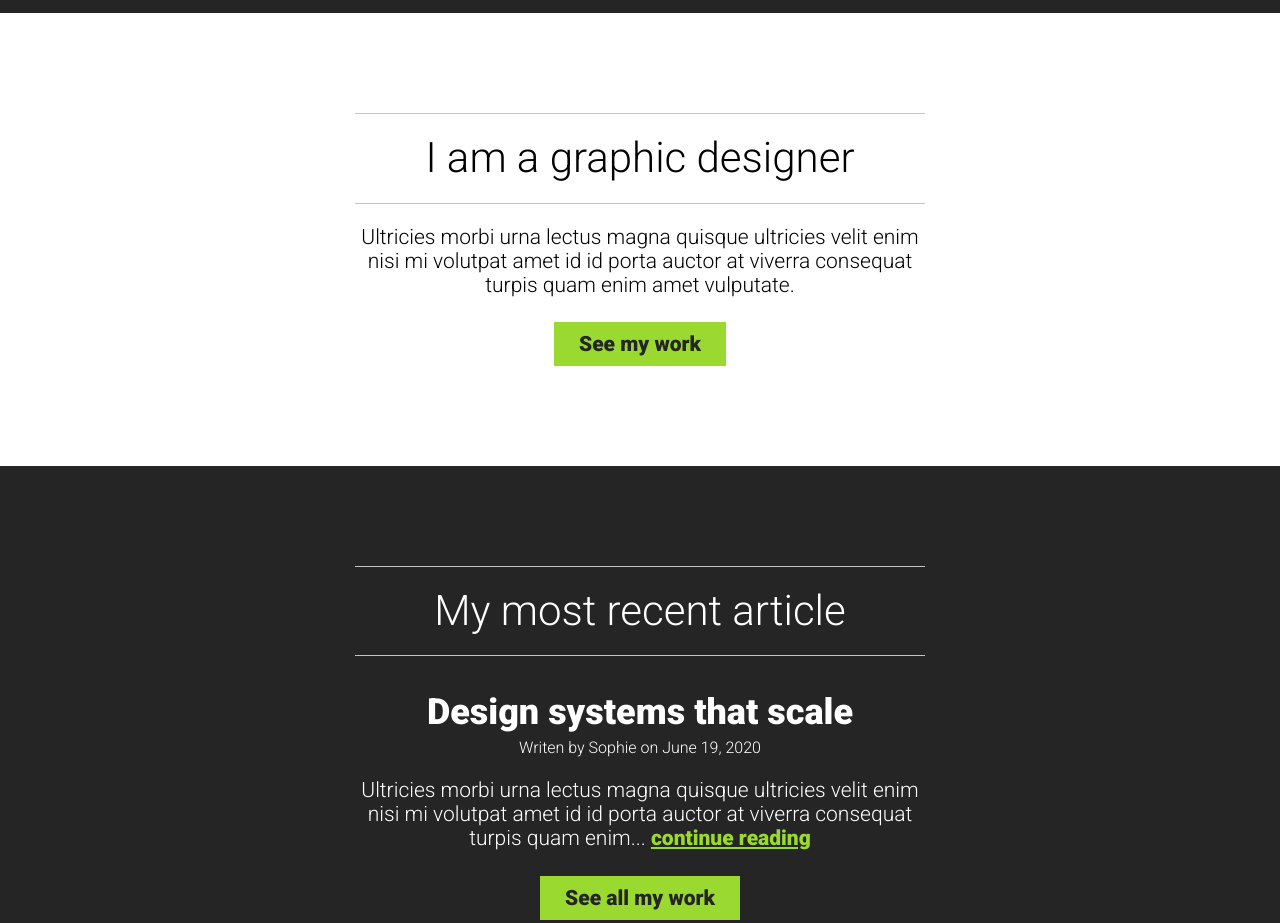
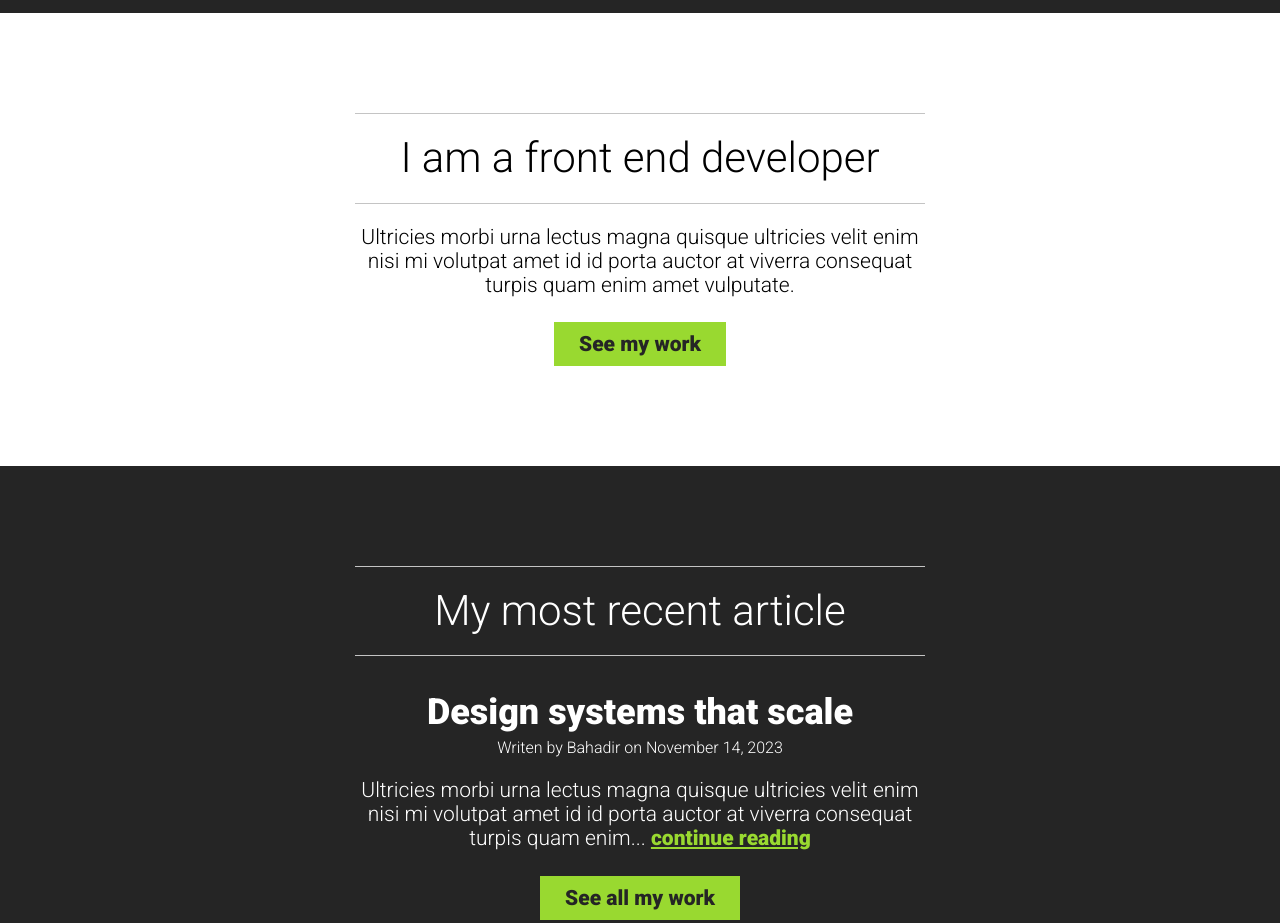
Before and after one commit to BahadirSnow/MyPage, a website built with Vite: page index.html in a window 1280 px wide. Shown: the part 680-1603 px from the top of the page. Built offline with nearby package versions, Linux system fonts and the light colour scheme.

Commit message:
Updated some information

```diff
--- a/index.html
+++ b/index.html
@@ -17,7 +17,7 @@
 
             <section class="about-me">
                 <div class="container">
-                    <h2>I am a <span class="accent-text">graphic designer</span></h2>
+                    <h2>I am a <span class="accent-text">front end developer</span></h2>
                     <p>Ultricies morbi urna lectus magna quisque ultricies velit enim nisi mi volutpat amet id id porta auctor at viverra consequat turpis quam enim amet vulputate.</p>
                     <a href="#" class="btn">See my work</a>
                 </div>
@@ -29,7 +29,7 @@
                     <h2>My most recent <span class="accent-text">article</span></h2>
                     <article>
                         <h3>Design systems that scale</h3>
-                        <p class="small-text">Writen by <span class="name">Sophie</span> on <time datetime="2020-06-19">June 19, 2020</time></p>
+                        <p class="small-text">Writen by <span class="name">Bahadir</span> on <time datetime="2023-11-14">November 14, 2023</time></p>
                         <p>Ultricies morbi urna lectus magna quisque ultricies velit enim nisi mi volutpat amet id id porta auctor at viverra consequat turpis quam enim... <a href="#">continue reading</a></p>
                         <a href="#" class="btn">See all my work</a>
                     </article>
```
